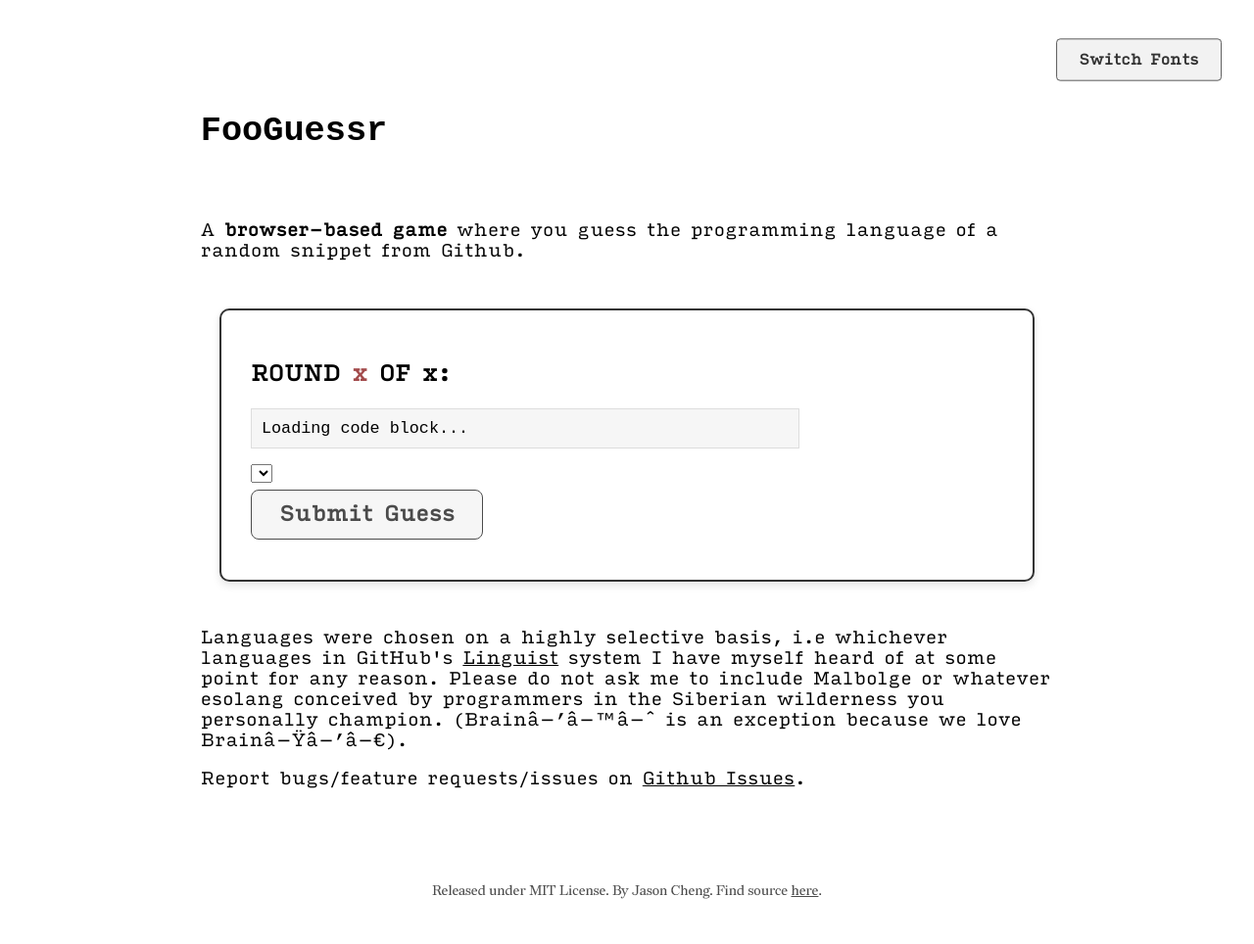
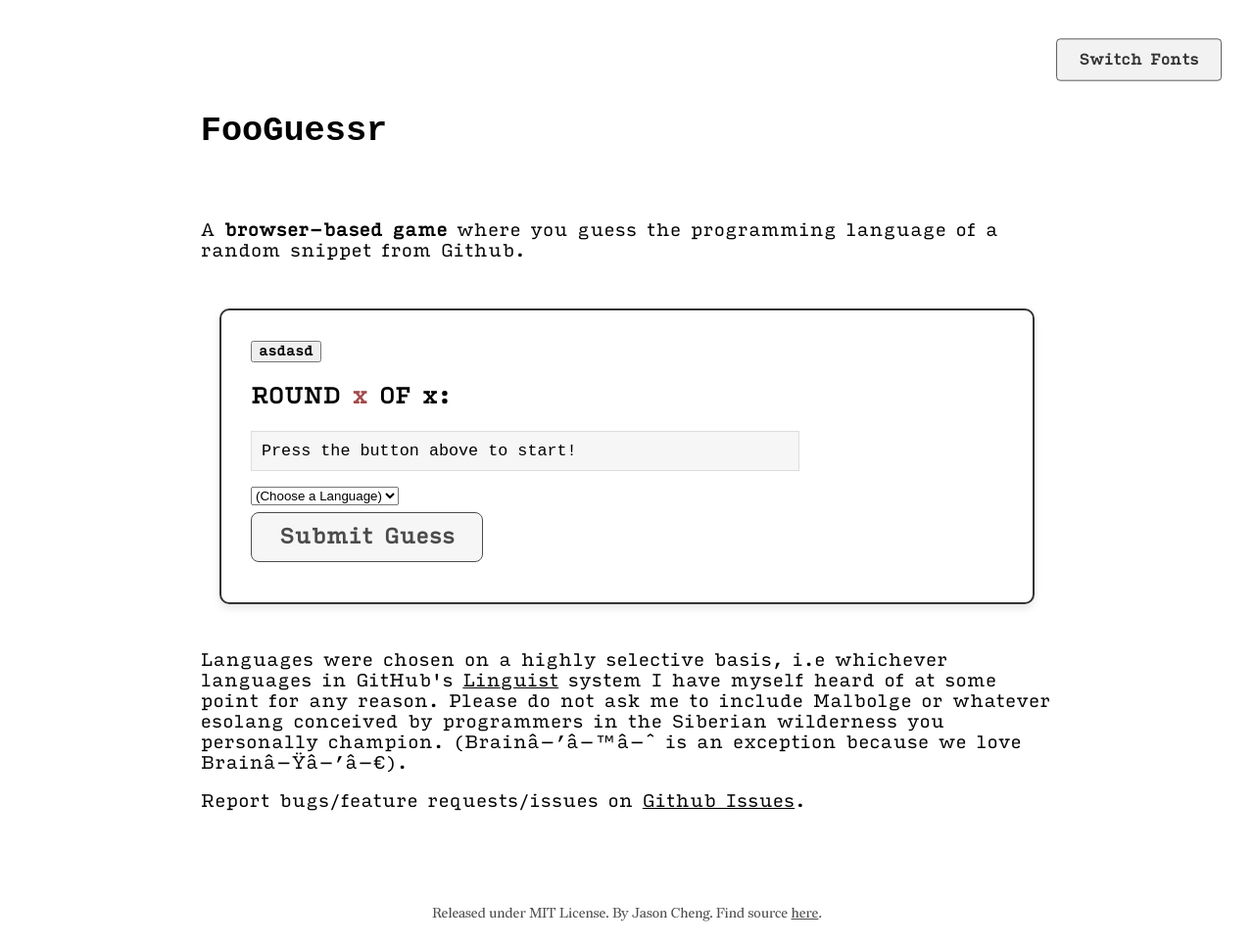
Before and after one commit to 71cj34/71cj34.github.io, a Jekyll site: the page fooguessr/index.html, which Jekyll copies as it is, in a window 1280 px wide. Shown: the whole page at 98% size. Built offline with Jekyll 4.4.1, drawn with Linux system fonts in a browser that asks for light colours; some web fonts are replaced; before the commit the page ends 941 px from its top, so only the background shows below that; part of the change alters nothing that is shown.

```diff
--- a/fooguessr/get-github-string.js
+++ b/fooguessr/get-github-string.js
@@ -1,7 +1,278 @@
-let languages = new Array();
-let language = ""
+// let languages = new Array();
+// let language = ""
 
-(async () => {
+// (async () => {
+//   // Map some common languages to typical file extensions
+//   const languageExtensions = {
+//     JavaScript: ['js', 'jsx', 'mjs', 'cjs', 'ts', 'typescript'],
+//     Python: ['py'],
+//     Ruby: ['rb'],
+//     Java: ['java'],
+//     Go: ['go'],
+//     C: ['c'],
+//     "C++": ['cpp', 'cc', 'cxx', 'hpp', 'hh', 'hxx'],
+//     PHP: ['php'],
+//     Shell: ['sh', 'bash'],
+//     ActionScript: ['as'],
+//     Assembly: ['i', 'asm'],
+//     Bash: ['sh', 'bash'],
+//     BASIC: ['bas'],
+//     Batch: ['bat', 'cmd'],
+//     Brainfuck: ['bf'],
+//     'C#': ['cs'],
+//     COBOL: ['cbl', 'cob'],
+//     CoffeeScript: ['coffee'],
+//     CSS: ['css'],
+//     D: ['d'],
+//     Dart: ['dart'],
+//     Docker: ['dockerfile', 'dockerignore'],
+//     Fortran: ['f90', 'f', 'for', 'f03', 'f08'],
+//     'G-Code': ['gcode', 'nc'],
+//     GraphQL: ['graphql', 'gql'],
+//     Groovy: ['groovy'],
+//     Haskell: ['hs'],
+//     HTML: ['html', 'htm'],
+//     Kotlin: ['kt', 'kts'],
+//     TeX: ['tex'],
+//     Lisp: ['lisp', 'lsp', 'cl'],
+//     Lua: ['lua'],
+//     Makefile: ['makefile', 'Makefile', 'mk'],
+//     Markdown: ['md', 'markdown'],
+//     MatLab: ['m'],
+//     Nix: ['nix'],
+//     'Objective-C': ['m'],
+//     OCaml: ['ml', 'mli'],
+//     Pascal: ['pas', 'pp'],
+//     Perl: ['pl', 'pm'],
+//     Powershell: ['ps1', 'psm1', 'psd1'],
+//     R: ['r'],
+//     Rust: ['rs'],
+//     Scala: ['scala'],
+//     Smalltalk: ['st'],
+//     SQL: ['sql'],
+//     Swift: ['swift'],
+//     'VB.net': ['vb'],
+//     Verilog: ['v', 'vh'],
+//     'Visual Basic': ['vb', 'vba'],
+//     WebAssembly: ['wasm'],
+//     Zig: ['zig'],
+//   };
+
+//   languages = Object.keys(languageExtensions)
+
+//   // create the <select> on the fly
+//   let select = document.getElementById('programmingLanguages');
+//   let initialOpt = document.createElement('option');
+//   initialOpt.value = "";
+//   initialOpt.innerHTML = "(Choose a Language)";
+//   select.appendChild(initialOpt);
+//   for (var i = 0; i<languages.length; i++){
+//     let opt = document.createElement('option');
+//     opt.value = languages.sort()[i];
+//     opt.innerHTML = languages.sort()[i];
+//     select.appendChild(opt);
+// }
+
+//    function getRandomInt(max) {
+//     return Math.floor(Math.random() * max);
+//   }
+
+//   // TODO: UPDATE THIS WHEN ADDING NEW LANGS!!!!!!!!!!
+//   language = languages[getRandomInt(languages.length)];
+//   const pre = document.getElementById('pre');
+
+//   // Step 1: Search for repos in the specified language
+//   async function searchRepos(language, page = 1) {
+//     const params = new URLSearchParams({
+//       q: `language:${language}`,
+//       sort: 'stars',
+//       order: 'desc',
+//       per_page: '30',
+//       page: page.toString()
+//     });
+//     const url = `https://api.github.com/search/repositories?${params.toString()}`;
+//     const res = await fetch(url, {
+//       headers: {
+//         "Authorization": `Bearer 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`
+//       }
+//     });
+//     if (!res.ok) throw new Error(`Failed to search repos: ${res.status} ${res.statusText}`);
+//     const data = await res.json();
+//     return data.items;
+//   }
+
+//   async function fetchDirectoryContents(owner, repo, path = '') {
+//     let url = `https://api.github.com/repos/${owner}/${repo}/contents/${path}`;
+//     const res = await fetch(url, {
+//       headers: {
+//         "Authorization": "Bearer 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"
+//       }
+//     });
+//     if (!res.ok) throw new Error(`Failed to fetch contents: ${res.status} ${res.statusText}`);
+//     return await res.json();
+//   }
+
+//   function filterFilesByLanguage(files, language) {
+//     const exts = languageExtensions[language];
+//     if (!exts) return [];
+//     return files.filter(file => {
+//       if (file.type !== 'file') return false;
+//       const ext = file.name.split('.').pop().toLowerCase();
+//       return exts.includes(ext);
+//     });
+//   }
+
+//   // Filter directories from contents
+//   function filterDirectories(files) {
+//     return files.filter(file => file.type === 'dir');
+//   }
+
+//   // Fetch raw content of a file
+//   async function fetchFileContent(file) {
+//     if (!file.download_url) throw new Error('No download_url');
+//     const res = await fetch(file.download_url);
+//     if (!res.ok) throw new Error(`Failed to fetch file content: ${res.status} ${res.statusText}`);
+//     return await res.text();
+//   }
+
+// function maskItems(text, mask) {
+//     console.log("triggered maskItems");
+//     if (Array.isArray(text)) {
+//         text = text.join("ʥʥʥʥʥ");
+//         console.log("array joined");
+//     }
+
+//     if (!text || !mask || mask.length === 0) {
+//         return text; // Handle empty input gracefully
+//     }
+
+//     const escapedTerms = mask.map(term => term.replace(/[-/\\^$*+?.()|[\]{}]/g, '\\$&'));
+
+//     // Modified regex with lookbehind and lookahead
+//     const regex = new RegExp(
+//         `(?<=^|[\\s.])(?:${escapedTerms.join('|')})(?=$|[\\s])`,
+//         'gi' // 'gi' flag for global and case-insensitive
+//     );
+
+//     const maskedText = text.replace(regex, (match) => {
+//         return '█'.repeat(match.length);
+//     });
+
+//     if (Array.isArray(text)) {
+//         return maskedText.split("ʥʥʥʥʥ");
+//     }
+//     return maskedText.split("ʥʥʥʥʥ");
+// }
+
+
+
+//   // Pick 10 consecutive lines from file content (random offset)
+//   function pickConsecutiveLines(text, count) {
+//     const maskedTerms = [language, ...languageExtensions[language]];
+//     const lines = maskItems(text.split(/\r?\n/).filter(line => line.trim() !== ''), maskedTerms);
+//     if (lines.length === 0) return [];
+
+//     if (lines.length <= count) {
+//       // If not enough lines, return all
+//       return lines;
+//     } else {
+//       const startIndex = getRandomInt(lines.length - count + 1);
+//       pre.setAttribute("data-start", startIndex)
+//       return lines.slice(startIndex, startIndex + count);
+//     }
+//   }
+
+//   // main thing
+//   function getSnippet(language) {
+//   try {
+//     console.log(`Searching repositories for language: ${language}...`);
+//     let repos = [];
+//     let attempts = 0;
+
+//     // Get some repos, try up to 5 pages randomly
+//     while (repos.length === 0 && attempts < 5) {
+//       const page = 1 + getRandomInt(5);
+//       try {
+//         repos = await searchRepos(language, page);
+//       } catch (e) {
+//         console.warn('Error fetching repos:', e.message);
+//       }
+//       attempts++;
+//     }
+
+//     if (repos.length === 0) {
+//       console.error('No repositories found.');
+//       return;
+//     }
+
+//     // Pick a random repo
+//     const repo = repos[getRandomInt(repos.length)];
+//     console.log(`Selected repository: ${repo.full_name}`);
+
+//     const owner = repo.owner.login;
+//     const repoName = repo.name;
+
+//     // Breadth-first exploration of directories until we find a language file
+//     const dirQueue = [''];  // start from root directory
+//     let selectedFile = null;
+
+//     while (dirQueue.length > 0 && selectedFile === null) {
+//       const currentPath = dirQueue.shift();
+//       let contents = [];
+
+//       try {
+//         contents = await fetchDirectoryContents(owner, repoName, currentPath);
+//       } catch (e) {
+//         console.warn(`Failed to fetch contents of ${currentPath}: ${e.message}`);
+//         continue;
+//       }
+
+//       // Check for language files in this directory
+//       const langFiles = filterFilesByLanguage(contents, language);
+
+//       if (langFiles.length > 0) {
+//         // Pick a random file from matching files here
+//         selectedFile = langFiles[getRandomInt(langFiles.length)];
+//         break;
+//       }
+
+//       // If no language files, add subdirectories to queue
+//       const subDirs = filterDirectories(contents);
+//       for (const dir of subDirs) {
+//         dirQueue.push(dir.path);
+//       }
+//     }
+
+//     if (!selectedFile) {
+//       console.error(`No ${language} source files found in the repository.`);
+//       return;
+//     }
+
+//     console.log(`Selected file: ${selectedFile.path}`);
+
+//     // Fetch file content
+//     const content = await fetchFileContent(selectedFile);
+
+//     // Pick 10 consecutive lines:
+//     const lines = pickConsecutiveLines(content, 10);
+//     if (lines.length === 0) {
+//       console.warn('Selected file is empty or has no lines.');
+//       return;
+//     }
+
+//     const output = document.getElementById('operating-table');
+//     if (output) output.innerText = lines.join('\n');
+
+//     console.log(lines);
+
+//   } catch (error) {
+//     console.error('Error:', error.message);
+//   }
+// }
+// })();
+
+// Inside your existing file
+
 // Map some common languages to typical file extensions
 const languageExtensions = {
    JavaScript: ['js', 'jsx', 'mjs', 'cjs', 'ts', 'typescript'],
@@ -58,9 +329,9 @@ let language = ""
   Zig: ['zig'],
 };
 
-  languages = Object.keys(languageExtensions)
 
   // create the <select> on the fly
+   function createSelect() {
   let select = document.getElementById('programmingLanguages');
   let initialOpt = document.createElement('option');
   initialOpt.value = "";
@@ -72,16 +343,138 @@ let language = ""
     opt.innerHTML = languages.sort()[i];
     select.appendChild(opt);
  }
-
-   function getRandomInt(max) {
-    return Math.floor(Math.random() * max);
 }
 
-  // TODO: UPDATE THIS WHEN ADDING NEW LANGS!!!!!!!!!!
-  language = languages[getRandomInt(languages.length)];
-  const pre = document.getElementById('pre');
+const output = document.getElementById('operating-table');
+let language = ""
+let fileSearchCount = 0;  // Counter for the file search message
+let fileSearchMessageIndex = -1; // Track the index of our file search message
 
-  // Step 1: Search for repos in the specified language
+
+// i hate you i hate you i hate you i hate you i hate you es6
+export const languages = Object.keys(languageExtensions);
+export async function getSnippet(language) {
+  try {
+    console.log(`Searching repositories for language: ${language}...`);
+    output.innerHTML = "<span style='color: #fffbd6'> If this textbox freezes for more than 5 seconds, open your browser console and check for errors.</span>\n\nLoading code snippet...";
+    output.innerText += "\nSearching repositories for language...";
+    let repos = [];
+    let attempts = 0;
+
+    // Get some repos, try up to 5 pages randomly
+    while (repos.length === 0 && attempts < 5) {
+      const page = 1 + getRandomInt(5);
+      try {
+        repos = await searchRepos(language, page);
+      } catch (e) {
+        console.warn('Error fetching repos:', e.message);
+      }
+      attempts++;
+    }
+
+    if (repos.length === 0) {
+      console.error('No repositories found.');
+      return;
+    }
+
+    // Pick a random repo
+    const repo = repos[getRandomInt(repos.length)];
+    console.log(`Selected repository: ${repo.full_name}`);
+
+    const owner = repo.owner.login;
+    const repoName = repo.name;
+
+    // Breadth-first exploration of directories until we find a language file
+    const dirQueue = [''];  // start from root directory
+    let selectedFile = null;
+
+    while (dirQueue.length > 0 && selectedFile === null) {
+      const currentPath = dirQueue.shift();
+      let contents = [];
+
+      try {
+        contents = await fetchDirectoryContents(owner, repoName, currentPath);
+      } catch (e) {
+        console.warn(`Failed to fetch contents of ${currentPath}: ${e.message}`);
+        continue;
+      }
+
+      // Check for language files in this directory
+      const langFiles = filterFilesByLanguage(contents, language);
+      fileSearchCount++; // Increment counter
+
+    // Update / Add  "Finding matching language file in repository" message
+
+        const fileSearchMessage = `\nFinding matching language file in repository (${fileSearchCount})...`;
+        let currentText = output.innerText;
+
+      if (fileSearchMessageIndex !== -1) {
+        // Overwrite the message
+        let lines = currentText.split('\n');
+        lines[fileSearchMessageIndex] = `Finding matching language file in repository (${fileSearchCount})...`;
+        output.innerText = lines.join('\n');
+      } else {
+          // Append, and record the index
+          output.innerText += fileSearchMessage;
+          fileSearchMessageIndex = output.innerText.split('\n').length - 1;
+      }
+
+      if (langFiles.length > 0) {
+                // Reset the file search count & message index
+                fileSearchCount = 0;
+                fileSearchMessageIndex = -1;
+        // Pick a random file from matching files here
+        selectedFile = langFiles[getRandomInt(langFiles.length)];
+        break;
+      }
+
+      // If no language files, add subdirectories to queue
+      const subDirs = filterDirectories(contents);
+      for (const dir of subDirs) {
+        dirQueue.push(dir.path);
+      }
+    }
+
+    if (!selectedFile) {
+                // Reset the file search count & message index
+                fileSearchCount = 0;
+                fileSearchMessageIndex = -1;
+
+      output.innerHTML = `<span style='color: red'>'Error:', ${error.message}</span>`;
+      console.error(`No ${language} source files found in the repository.`);
+      return;
+    }
+
+    console.log(`Selected file: ${selectedFile.path}`);
+
+    // Fetch file content
+    output.innerText += "\nFetching file content...";
+    const content = await fetchFileContent(selectedFile);
+
+    // Pick 10 consecutive lines:
+        // Reset the file search count & message index
+        fileSearchCount = 0;
+        fileSearchMessageIndex = -1;
+    output.innerHTML += "\nPicking <span style='color: #a24a4b'>10</span> consecutive lines...";
+    const lines = pickConsecutiveLines(content, 10);
+    if (lines.length === 0) {
+      console.warn('Selected file is empty or has no lines.');
+      return;
+    }
+
+    if (output) output.innerText = lines.join('\n');
+    output.innerText += "\nDone!";
+
+
+  } catch (error) {
+                // Reset the file search count & message index
+                fileSearchCount = 0;
+                fileSearchMessageIndex = -1;
+    console.error('Error:', error.message);
+    output.innerHTML = `<span style='color: red'>'Error:', ${error.message}</span>`;
+  }
+}
+
  async function searchRepos(language, page = 1) {
     const params = new URLSearchParams({
       q: `language:${language}`,
@@ -182,88 +575,15 @@ function maskItems(text, mask) {
     }
   }
 
-  try {
-    console.log(`Searching repositories for language: ${language}...`);
-    let repos = [];
-    let attempts = 0;
-
-    // Get some repos, try up to 5 pages randomly
-    while (repos.length === 0 && attempts < 5) {
-      const page = 1 + getRandomInt(5);
-      try {
-        repos = await searchRepos(language, page);
-      } catch (e) {
-        console.warn('Error fetching repos:', e.message);
-      }
-      attempts++;
+  export function getRandomInt(max) {
+    return Math.floor(Math.random() * max);
   }
 
-    if (repos.length === 0) {
-      console.error('No repositories found.');
-      return;
-    }
+  // This is a "self-executing" function to run on initial load
+  (async () => {
+    createSelect();
 
-    // Pick a random repo
-    const repo = repos[getRandomInt(repos.length)];
-    console.log(`Selected repository: ${repo.full_name}`);
-
-    const owner = repo.owner.login;
-    const repoName = repo.name;
-
-    // Breadth-first exploration of directories until we find a language file
-    const dirQueue = [''];  // start from root directory
-    let selectedFile = null;
-
-    while (dirQueue.length > 0 && selectedFile === null) {
-      const currentPath = dirQueue.shift();
-      let contents = [];
-
-      try {
-        contents = await fetchDirectoryContents(owner, repoName, currentPath);
-      } catch (e) {
-        console.warn(`Failed to fetch contents of ${currentPath}: ${e.message}`);
-        continue;
-      }
-
-      // Check for language files in this directory
-      const langFiles = filterFilesByLanguage(contents, language);
-
-      if (langFiles.length > 0) {
-        // Pick a random file from matching files here
-        selectedFile = langFiles[getRandomInt(langFiles.length)];
-        break;
-      }
-
-      // If no language files, add subdirectories to queue
-      const subDirs = filterDirectories(contents);
-      for (const dir of subDirs) {
-        dirQueue.push(dir.path);
-      }
-    }
-
-    if (!selectedFile) {
-      console.error(`No ${language} source files found in the repository.`);
-      return;
-    }
-
-    console.log(`Selected file: ${selectedFile.path}`);
-
-    // Fetch file content
-    const content = await fetchFileContent(selectedFile);
-
-    // Pick 10 consecutive lines:
-    const lines = pickConsecutiveLines(content, 10);
-    if (lines.length === 0) {
-      console.warn('Selected file is empty or has no lines.');
-      return;
-    }
-
-    const output = document.getElementById('operating-table');
-    if (output) output.innerText = lines.join('\n');
-
-    console.log(lines);
-
-  } catch (error) {
-    console.error('Error:', error.message);
-  }
+    // TODO: UPDATE THIS WHEN ADDING NEW LANGS!!!!!!!!!!
+    language = languages[getRandomInt(languages.length)];
+    // await getSnippet(language); // init
   })();
--- a/fooguessr/index.html
+++ b/fooguessr/index.html
@@ -24,8 +24,9 @@
         A <strong>browser-based game</strong> where you guess the programming language of a random snippet from Github.
     </p>
     <div class="app">
+        <button id="generateButton">asdasd</button>
         <p id="rounds">ROUND <span id="round-1">x</span> OF <span id="round-2">x</span>:</p>
-        <pre data-start="1" class="line-numbers" id="pre" style="max-width: 70%"><code class="code_block" id="operating-table" style="width: 100%; max-width: 100%;">Loading code block...</pre></code>
+        <pre data-start="1" class="line-numbers" id="pre" style="max-width: 70%"><code class="code_block" id="operating-table" style="width: 100%; max-width: 100%;">Press the button above to start!</pre></code>
 
         <div>
             <select id="programmingLanguages" name="programmingLanguages">
@@ -59,8 +60,17 @@
     <button style="opacity: 0.8; transform-origin: right; transform: scale(0.8); color: black; border-style: solid; border-width: 1px; border-color: black" id="switch-fonts">
         Switch Fonts
     </button>
-    <script src="get-github-string.js"></script>
+    <!-- <script src="get-github-string.js"></script> -->
     <script src="assets/prism.js"></script>
     <script src="https://jasoncheng.me/assets/switchfonts.js"></script>
+
+    <script type="module">
+    import { getSnippet, getRandomInt, languages } from './get-github-string.js'; // Adjust path
+
+    document.getElementById('generateButton').addEventListener('click', async () => {
+        console.log(languages);
+      await getSnippet(languages[getRandomInt(languages.length)]);
+    });
+  </script>
 </body>
 </html>
```
Also changed, not shown: fooguessr/check-ans.js (added). Lines whose indentation alone changed are shown as unchanged.
